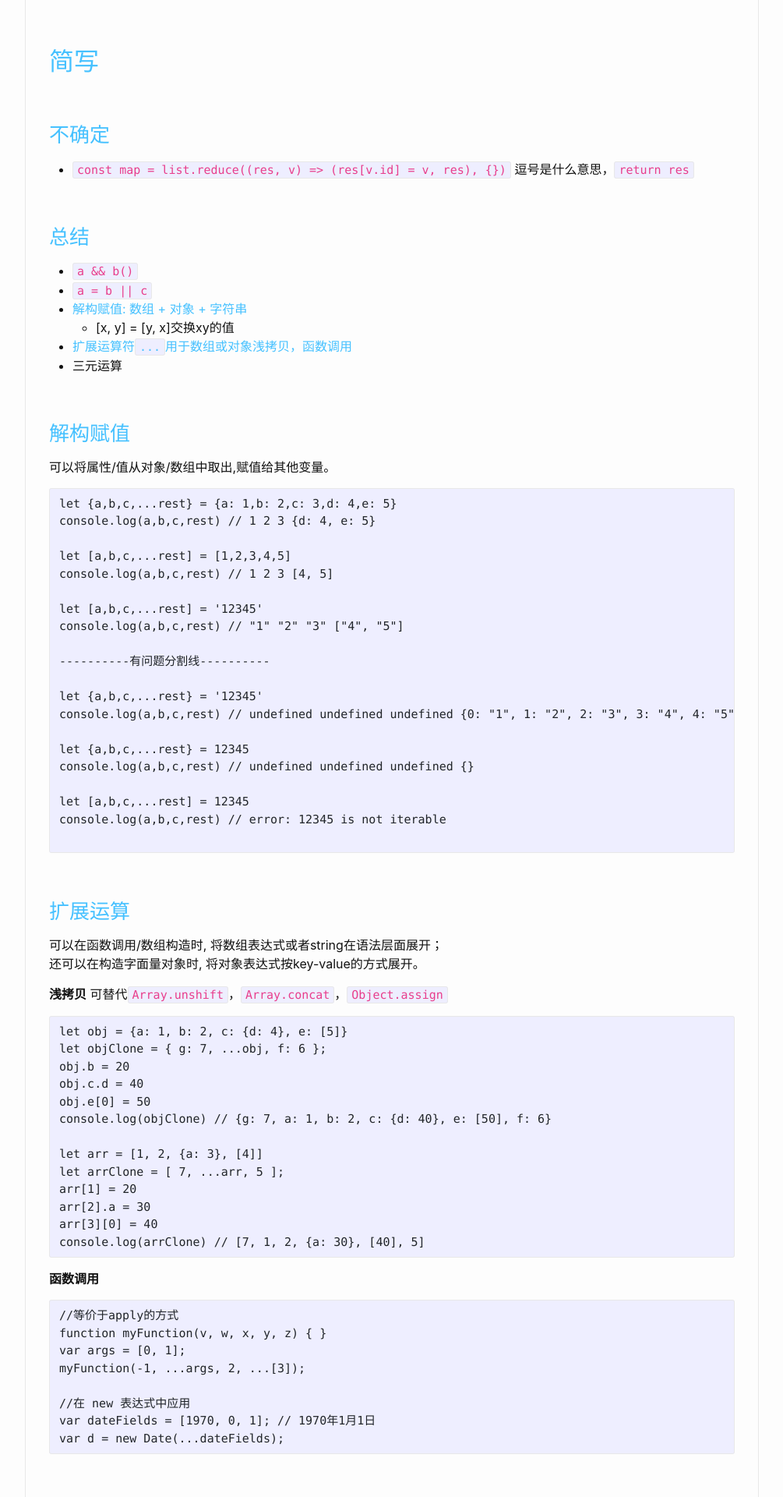
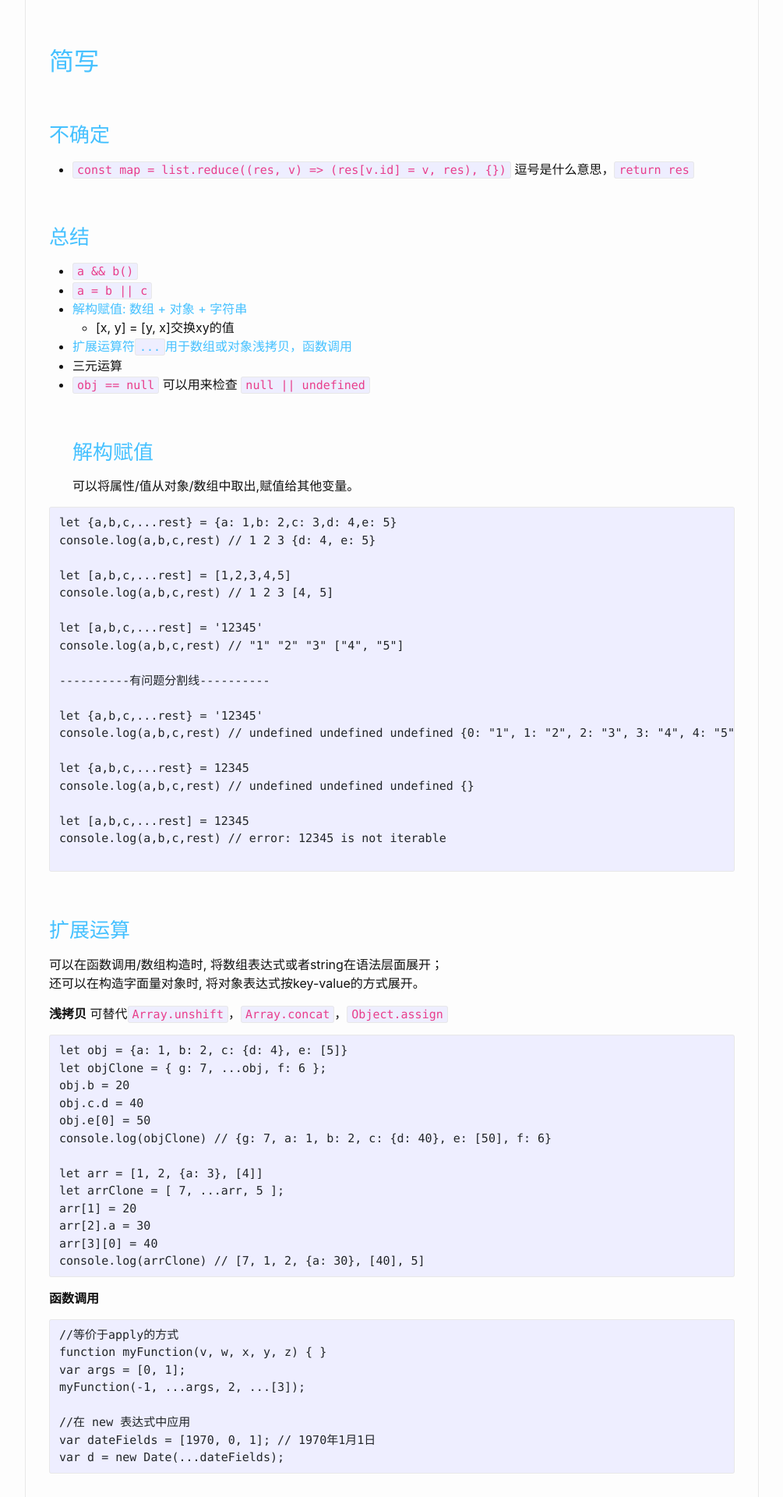
Before and after one commit to liuruiqi1993/liuruiqi1993.github.com, a Jekyll site: the page built from collections/_js/基础概念和简写问题.md, in a window 1280 px wide. Shown: the part 1161-3081 px from the top of the page at 78% size, without its empty margins (137-1142 px from the left). Built offline with Jekyll 4.4.1, drawn with Linux system fonts in a browser that asks for light colours.

Commit message:
Update 基础概念和简写问题.md

```diff
--- a/collections/_js/基础概念和简写问题.md
+++ b/collections/_js/基础概念和简写问题.md
@@ -37,7 +37,7 @@ js是弱类型语言，因为同一个变量可以反复赋值，而且可以是
   * [x, y] = [y, x]交换xy的值
 * [扩展运算符`...`用于数组或对象浅拷贝，函数调用](#扩展运算符)
 * 三元运算
-
+* `obj == null` 可以用来检查 `null || undefined`
 ### 解构赋值
 可以将属性/值从对象/数组中取出,赋值给其他变量。
 
```
